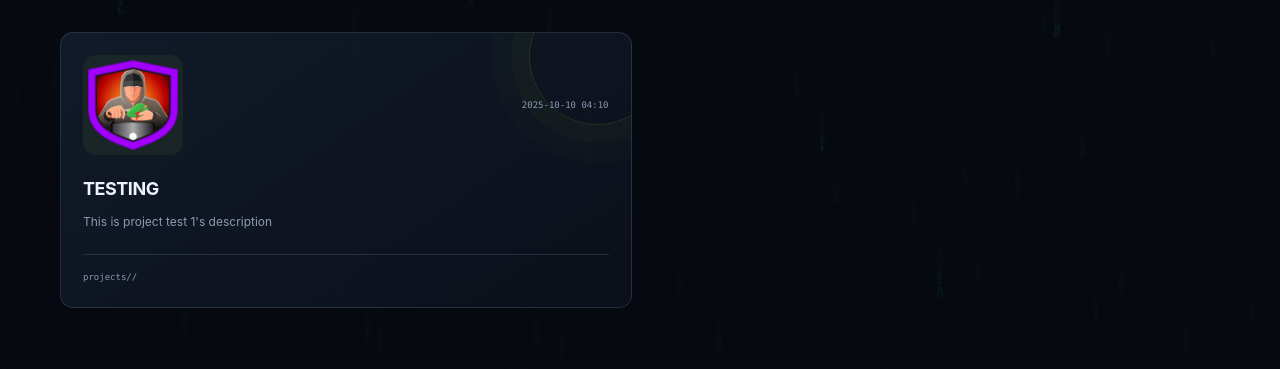
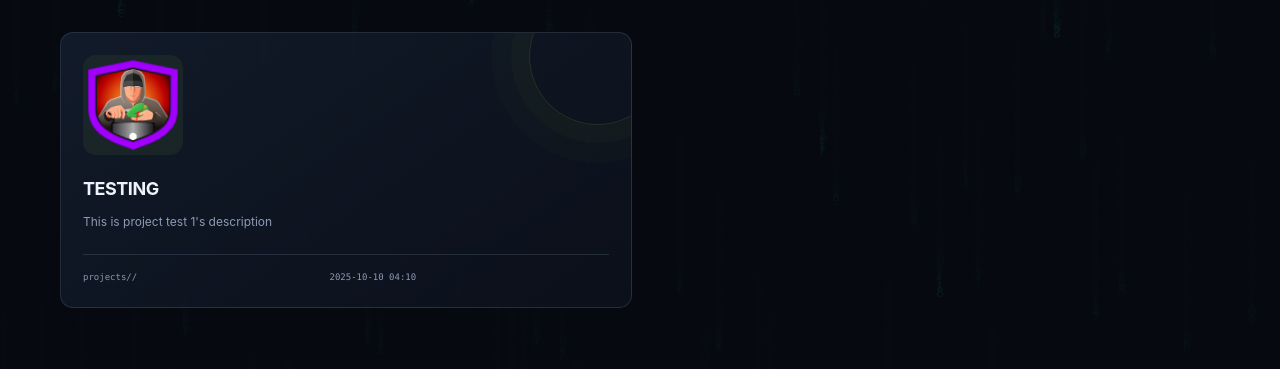
Before and after one commit to Ningen820/Ningen820.github.io, a Jekyll site: the page built from index.html, in a window 1280 px wide and 900 px high, scrolled down 2546 px. Shown: the part 160-529 px from the top of the window. Built offline with Jekyll 4.4.1, drawn with Linux system fonts in a browser that asks for light colours.

Commit message:
Update index.html

```diff
--- a/index.html
+++ b/index.html
@@ -149,12 +149,12 @@ title: "Home — Ningen820"
       <div class="project-card-head">
         {% if project.icon != blank %}<img class="project-symbol-image" src="{{ project.icon | relative_url }}" loading="lazy" onerror="this.style.display='none'">
         {% else %}<span class="project-symbol" aria-hidden="true">./</span>{% endif %}
-        <span class="project-date">{{project.date | date: "%Y-%m-%d %H:%M"}}</span>
       </div>
       <h3>{{ project.title | escape }}</h3>
       <p>{{ project.description | escape }}</p>
       <div class="project-card-foot">
         <span class="project-folder">projects/{{project.redirect_url}}/</span>
+        <span class="project-date">{{project.date | date: "%Y-%m-%d %H:%M"}}</span>
         <span class="project-open">{{project.goto}}</span>
       </div>
     </a>
```
